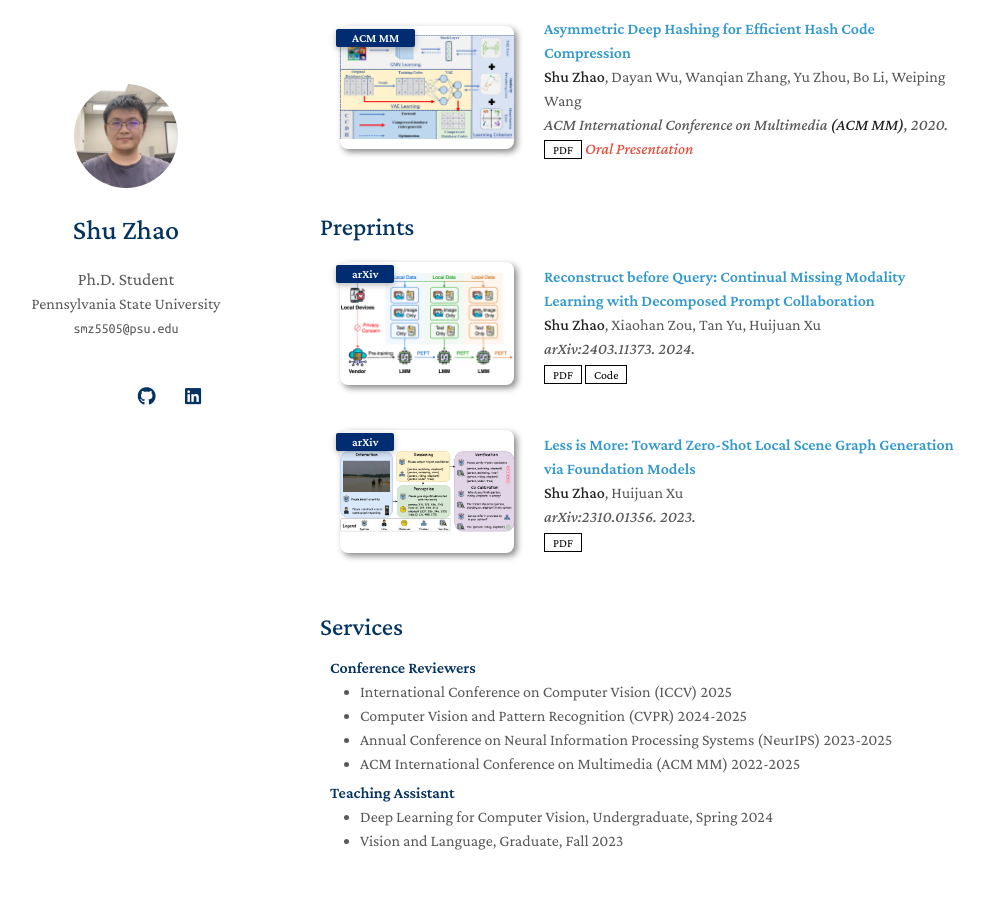
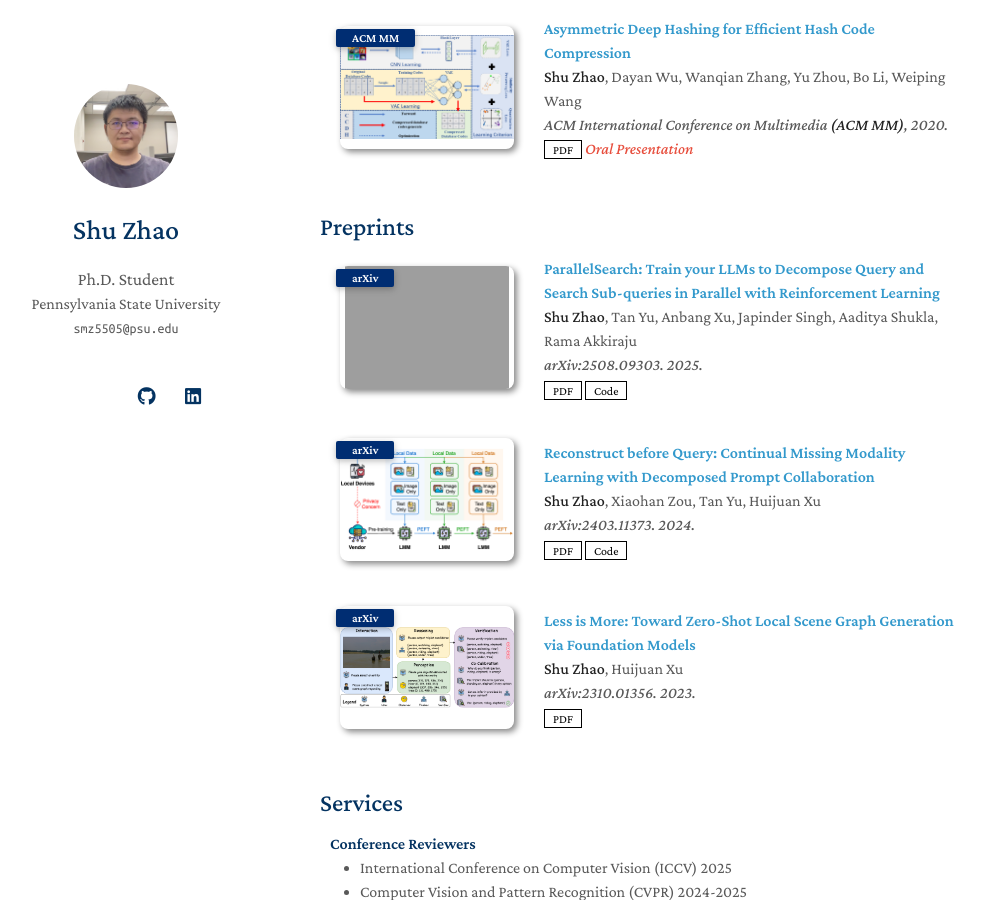
Before and after one commit to Tree-Shu-Zhao/Tree-Shu-Zhao.github.io, a Jekyll site: the page built from index.md, in a window 1280 px wide and 900 px high, scrolled down 1602 px. Shown: the whole window, without its empty margins (150-1134 px from the left). Built offline with Jekyll 4.4.1, drawn with Linux system fonts in a browser that asks for light colours; nearby versions of some CDN libraries; a style sheet for code colours, icons or effects is not loaded; our own code applies the rules of GitHub Pages for plain Markdown files; grey boxes are pictures that could not be loaded.

Commit message:
Update publications.yml

```diff
--- a/_data/publications.yml
+++ b/_data/publications.yml
@@ -46,6 +46,13 @@ main:
     notes: Oral Presentation
 
 preprint:
+  - title: "ParallelSearch: Train your LLMs to Decompose Query and Search Sub-queries in Parallel with Reinforcement Learning"
+    authors: <strong>Shu Zhao</strong>, Tan Yu, Anbang Xu, Japinder Singh, Aaditya Shukla, Rama Akkiraju
+    conference_short: arXiv
+    conference: "arXiv:2508.09303. 2025."
+    pdf: https://arxiv.org/pdf/2508.09303.pdf
+    code: https://github.com/Tree-Shu-Zhao/ParallelSearch
+    image: ./assets/img/arXiv25_ParallelSearch.png
   - title: "Reconstruct before Query: Continual Missing Modality Learning with Decomposed Prompt Collaboration"
     authors: <strong>Shu Zhao</strong>, Xiaohan Zou, Tan Yu, Huijuan Xu
     conference_short: arXiv
```
